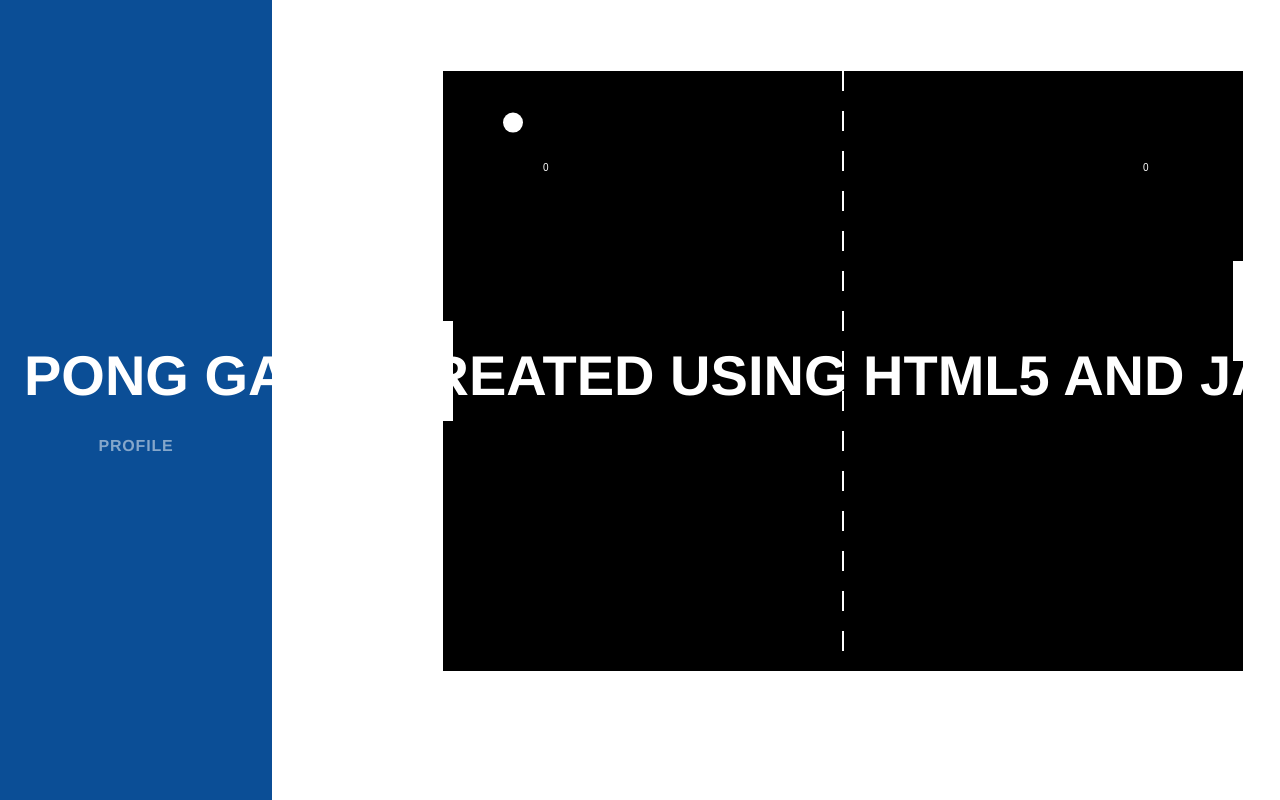
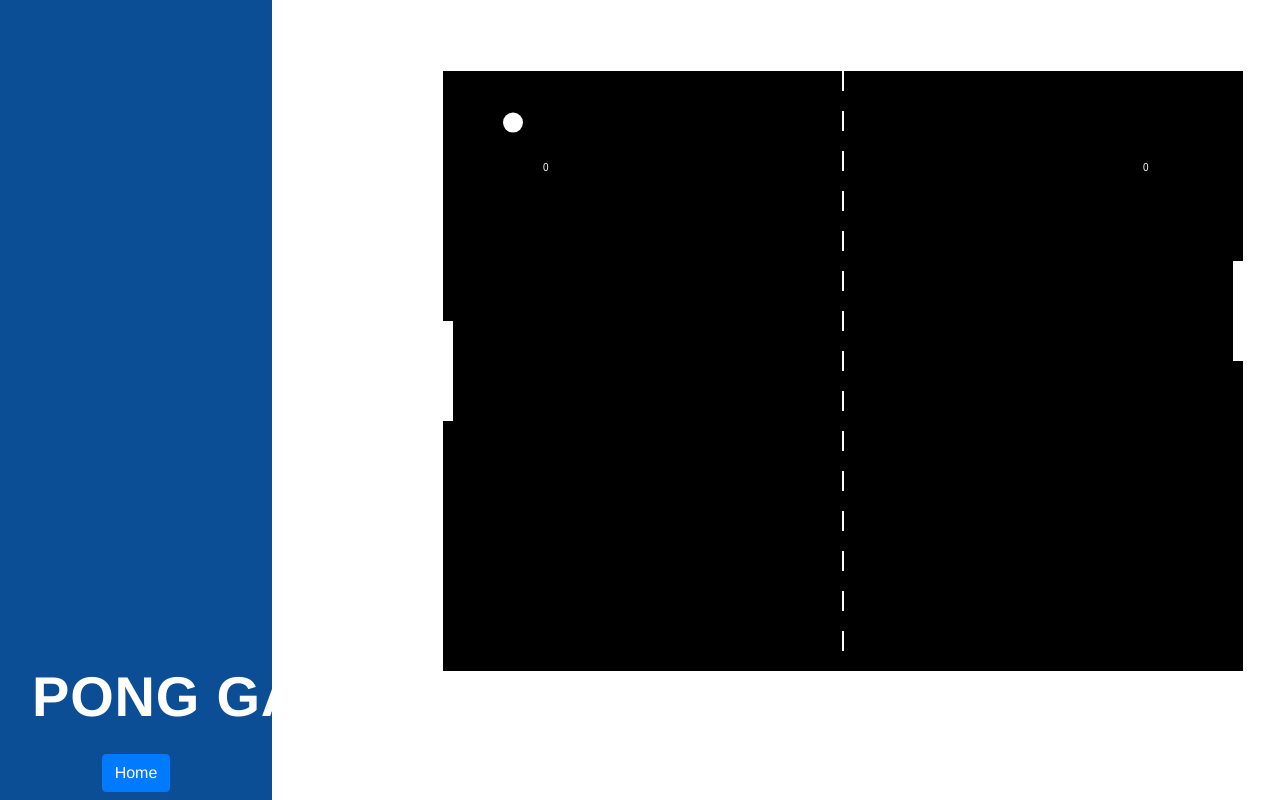
Before and after one commit to itsbenwright10/Pong-Game, a plain HTML site: page index.html in a window 1280 px wide. Drawn offline with nearby package versions, Linux system fonts and the light colour scheme; a web font is replaced by a local one.

Commit message:
Fixed bootstrap for webage adding new styling

```diff
--- a/index.html
+++ b/index.html
@@ -11,12 +11,14 @@
   <meta name="viewport" content="width=device-width, initial-scale=1, shrink-to-fit=no">
   <meta name="description" content="Pong game built using HTML5 and javascript">
   <meta name="author" content="Ben Wright">
-
+  <!-- Bootstrap core JavaScript -->
+  <script src="vendor/jquery/jquery.min.js"></script>
+  <script src="vendor/bootstrap/js/bootstrap.bundle.min.js"></script>
   <title>Ben Wright | Pong Game</title>
 
   <!--bootstrap -->
-  <link href="CSS/bootstrap.css" rel="stylesheet" />
-  <link href="CSS/bootstrap-theme.css" rel="stylesheet" />
+  <link href="vendor/bootstrap/css/bootstrap.css" rel="stylesheet" />
+  <link href="vendor/bootstrap/css/bootstrap-theme.css" rel="stylesheet" />
 
   <!-- Custom fontsx -->
   <link href="https://fonts.googleapis.com/css?family=Saira+Extra+Condensed:500,700" rel="stylesheet">
@@ -33,18 +35,22 @@
 
   <nav class="navbar navbar-expand-lg navbar-dark bg-primary fixed-top" id="sideNav">
     <a class="navbar-brand">
+      <div class="collapse navbar-collapse">
+        <ul class="navbar-nav">
+          <li class="nav-item">
+            <span class="d-none d-lg-block">
+            <h2 class="nav-link col-3"style="color:#ffffff !important">Pong Game Created Using HTML5 And JavaScript </h2>
+            </span>
+          </li>
+        </ul>
+      </div>
 
-      <span class="d-none d-lg-block">
-      <h2 style="color:#ffffff !important">Pong Game Created Using HTML5 And JavaScript </h2>
-      </span>
     </a>
-    <div class="collapse navbar-collapse">
       <ul class="navbar-nav">
         <li class="nav-item">
-          <a class="nav-link" href="">Profile</a>
+          <button type="button" class="btn btn-primary" href="https://itsbenwright10.github.io/">Home</a>
         </li>
       </ul>
-    </div>
   </nav>
 
 <body>
@@ -55,10 +61,6 @@
   </div>
   <script src="js/pongGame.js"></script>
 
-  <!-- Bootstrap core JavaScript -->
-  <script src="vendor/jquery/jquery.min.js"></script>
-  <script src="vendor/bootstrap/js/bootstrap.bundle.min.js"></script>
-
   </body>
 
   </html>
```
Also changed, not shown: 1 other file.
